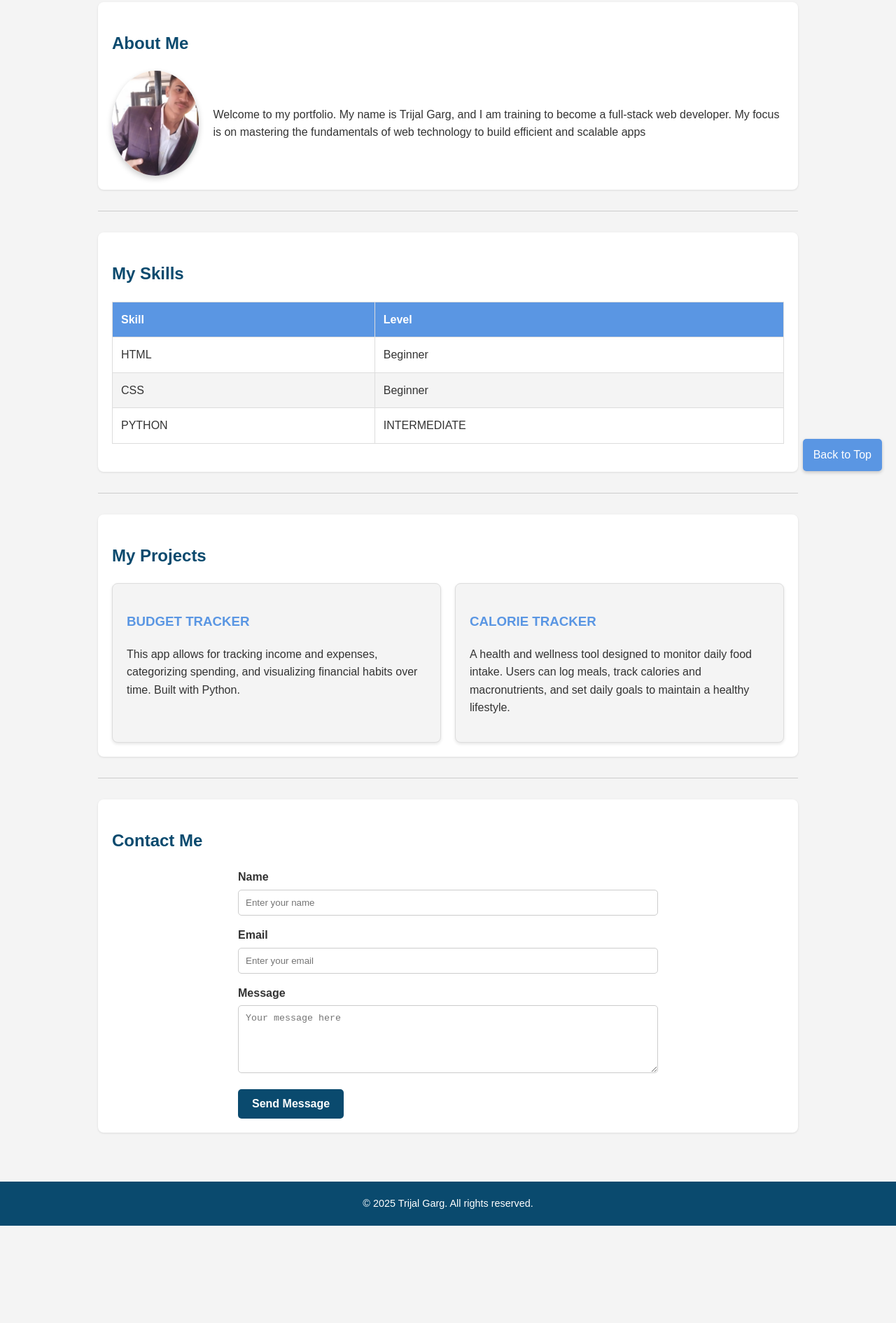
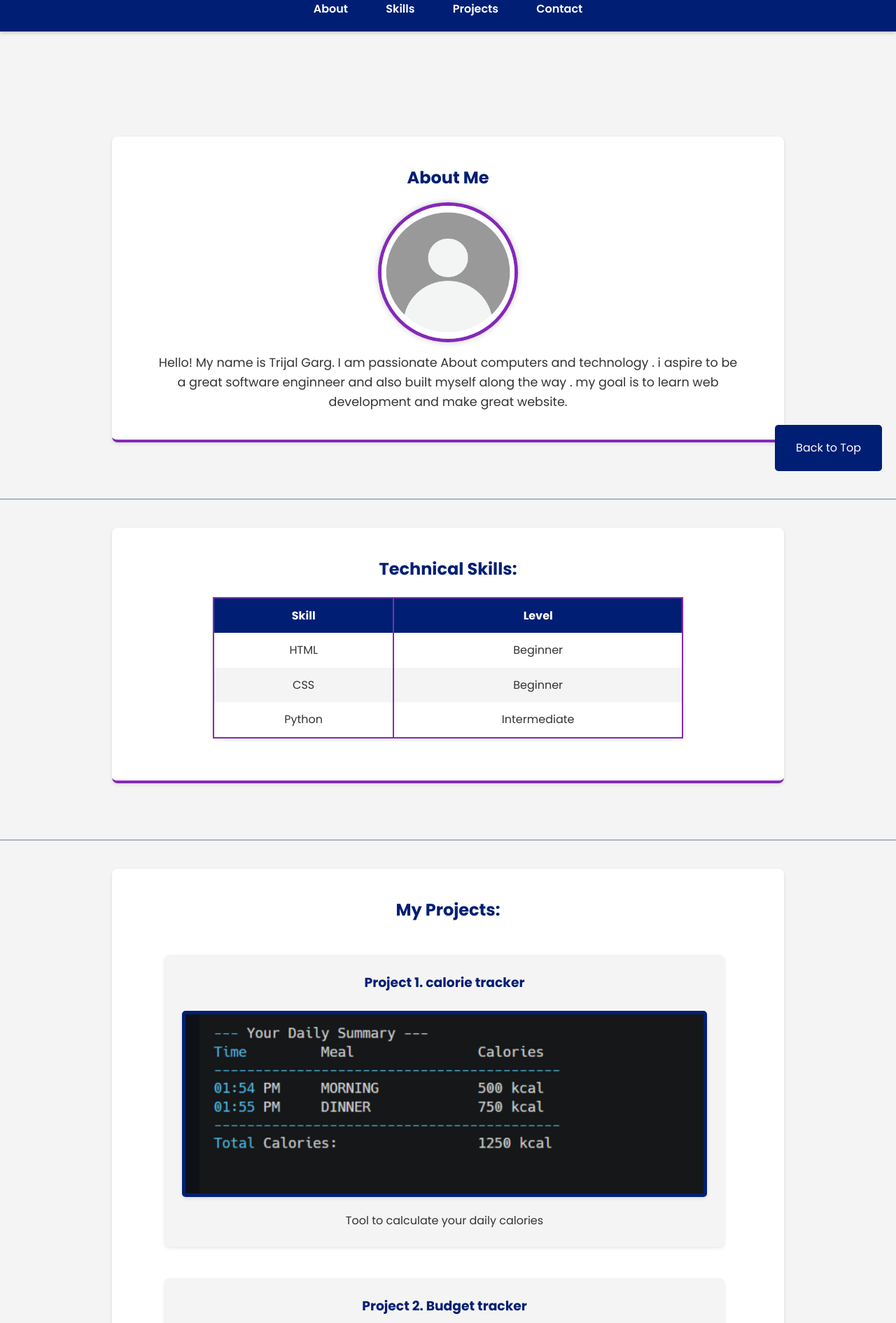
Before and after one commit to TRIJALGARG2006/WEB-DEV-1, a plain HTML site: page ASSIGNMENT 2/index.html in a window 1280 px wide. Shown: the part 107-1997 px from the top of the page at 70% size. Before the commit the page ends 1858 px from the top, so only its background shows below. Drawn offline with Linux system fonts and the light colour scheme.

Commit message:
ADDING FILES

```diff
--- a/ASSIGNMENT 2/index.html
+++ b/ASSIGNMENT 2/index.html
@@ -1,16 +1,21 @@
+<!--
+ BTech CSE Core Section - A
+ Trijal Garg
+ 2501010072
+-->
+
 <!DOCTYPE html>
 <html lang="en">
+
 <head>
     <meta charset="UTF-8">
     <meta name="viewport" content="width=device-width, initial-scale=1.0">
-    <title>My Personal Portfolio</title>
-
-
+    <title>Trijal Garg's Portfolio</title>
     <link rel="stylesheet" href="style.css">
 </head>
+
 <body>
-
-    <header id="main-header">
+    <header>
         <h1>My Portfolio</h1>
         <nav>
             <ul>
@@ -23,19 +28,16 @@
     </header>
 
     <main>
-
-
         <section id="about">
             <h2>About Me</h2>
-            <div class="about-container">
-                <img src=image1.jpg alt="TRIJAL" class="profile-pic">
-                <p>Welcome to my portfolio. My name is Trijal Garg, and I am training to become a full-stack web developer. My focus is on mastering the fundamentals of web technology to build efficient and scalable apps  </p>
-            </div>
+            <img src="img1.png" alt="Trijal Garg" />
+            <p>Hello! My name is Trijal Garg. I am passionate About computers and technology . i aspire to be a
+                great software enginneer and also built myself along the way . my goal is to learn web development and make great
+                website.</p>
         </section>
-        <hr>
-
+        <hr class="section-divider">
         <section id="skills">
-            <h2>My Skills</h2>
+            <h2>Technical Skills:</h2>
             <table class="skills-table">
                 <thead>
                     <tr>
@@ -53,56 +55,61 @@
                         <td>Beginner</td>
                     </tr>
                     <tr>
-                        <td>PYTHON</td>
-                        <td>INTERMEDIATE</td>
+                        <td>Python</td>
+                        <td>Intermediate</td>
                     </tr>
                 </tbody>
             </table>
         </section>
-        <hr>
-
+        <hr class="section-divider">
         <section id="projects">
-            <h2>My Projects</h2>
-            <div class="projects-container">
-                <div class="project-card">
-                    <h3>BUDGET TRACKER</h3>
-                    <p>This app allows for tracking income and expenses, categorizing spending, and visualizing financial habits over time. Built with Python.</p>
-                </div>
-                <div class="project-card">
-                    <h3>CALORIE TRACKER</h3>
-                    <p>A health and wellness tool designed to monitor daily food intake. Users can log meals, track calories and macronutrients, and set daily goals to maintain a healthy lifestyle.</p>
-                </div>
+            <h2>My Projects:</h2>
+            <div class="project-container">
+                <article class="project-card">
+                    <h3>Project 1. calorie tracker</h3>
+                    <img src="calorie-tracker.png" alt="calorie tracker" class="project-image" />
+                    <p>Tool to calculate your daily calories</p>
+                </article>
+                <article class="project-card">
+                    <h3>Project 2. Budget tracker</h3>
+                    <img src="Budget_tracker.png" alt="Budget tracker tool" class="project-image" />
+                    <p>Tool to calculate your daily or montly budgets</p>
+                </article>
             </div>
         </section>
-        <hr>
+    </main>
+    <hr class="section-divider">
+    <section id="contact">
+        <h2>Contact Me:</h2>
+        <form action="#" method="post">
+            <table class="contact-table">
+                <tbody>
+                    <tr>
+                        <td><label for="name">Name:</label></td>
+                        <td><input id="name" type="text" placeholder="Enter your name" required></td>
+                    </tr>
+                    <tr>
+                        <td><label for="email">Email:</label></td>
+                        <td><input id="email" type="email" placeholder="Enter your email" required></td>
+                    </tr>
+                    <tr>
+                        <td><label for="message">Message:</label></td>
+                        <td><textarea id="message" placeholder="Enter your message" required></textarea></td>
+                    </tr>
+                    <tr>
+                        <td colspan="2" class="center-cell">
+                            <button type="submit">Send</button>
+                        </td>
+                    </tr>
+                </tbody>
+            </table>
+        </form>
+    </section>
 
-        <section id="contact">
-            <h2>Contact Me</h2>
-            <form class="contact-form">
-                <div class="form-group">
-                    <label for="name">Name</label>
-                    <input type="text" id="name" name="name" placeholder="Enter your name" required>
-                </div>
-                <div class="form-group">
-                    <label for="email">Email</label>
-                    <input type="email" id="email" name="email" placeholder="Enter your email" required>
-                </div>
-                <div class="form-group">
-                    <label for="message">Message</label>
-                    <textarea id="message" name="message" rows="5" placeholder="Your message here"></textarea>
-                </div>
-                <button type="submit" class="submit-button">Send Message</button>
-            </form>
-        </section>
-
-    </main>
-
-
- <footer id="main-footer-content">
-        <p>&copy; 2025 Trijal Garg. All rights reserved.</p>
+    <footer class="site-footer">
+        <a href="#" class="back-to-top">Back to Top</a>
     </footer>
 
-    <a href="#" class="back-to-top">Back to Top</a>
+</body>
 
-</body>
 </html>
--- a/ASSIGNMENT 2/style.css
+++ b/ASSIGNMENT 2/style.css
@@ -1,232 +1,281 @@
+/* ---
+Lab 2 CSS Styling for Portfolio Project
+--- */
 
-:root {
-    --primary-color: #0a4a6e;
-    --secondary-color: #5A96E3;
-    --bg-color: #f4f4f4;
+/* --- Google Font Import & Color Theme --- */
+@import url('https://fonts.googleapis.com/css2?family=Poppins:wght@400;600;700&display=swap');
+
+html {
+    --primary-color: #001f74;
+    --secondary-color: #f4f4f4;
+    --accent-color: #8429b9;
     --text-color: #333;
-    --card-bg: #ffffff;
+    --white-color: #ffffff;
+}
+
+/* --- Global or body Styling --- */
+* {
+    box-sizing: border-box;
+    margin: 0;
+    padding: 0;
+}
+
+body {
+    font-family: 'Poppins', sans-serif;
+    line-height: 1.6;
+    background-color: var(--secondary-color);
+    color: var(--text-color);
+}
+
+h1,
+h2 {
+    color: var(--primary-color);
+    margin-bottom: 15px;
+}
+
+/* --- 3. Header & Navigation Styling --- */
+header {
+    background: var(--primary-color);
+    color: var(--white-color);
+    padding: 20px 0;
+    text-align: center;
+    position: sticky;
+    top: 0;
+    width: 100%;
+    box-shadow: 0 2px 5px rgba(0, 0, 0, 0.2);
+}
+
+header h1 {
+    color: var(--white-color);
+    margin-bottom: 10px;
+    font-size: 3rem;
+}
+
+nav ul {
+    list-style: none;
+    text-align: center;
+}
+
+nav ul li {
+    display: inline-block;
+    margin: 0 15px;
+}
+
+nav ul li a {
+    color: var(--white-color);
+    text-decoration: none;
+    font-weight: 600;
+    padding: 5px 10px;
+    border-radius: 5px;
+}
+
+nav ul li a:hover {
+    background-color: var(--accent-color);
+}
+
+/* --- Section Styling --- */
+section {
+    max-width: 960px;
+    margin: 40px auto 80px auto;
+    background: var(--white-color);
+    padding: 40px 60px;
+    margin-bottom: 80px;
+    border-radius: 8px;
+    box-shadow: 0 2px 5px rgba(0, 0, 0, 0.1);
+    border-bottom: 4px solid var(--accent-color);
+    scroll-margin-top: 200px;
+}
+
+section h2 {
+    text-align: center;
+}
+
+/* Section divide Styling */
+.section-divider {
+    border: 0;
+    height: 2px;
+    background-color: var(--primary-color);
+    opacity: 0.3;
+    margin: 40px 0;
 }
 
 
-body {
-    font-family: 'Poppins', sans-serif;
-    margin: 0;
-    padding: 0;
-    background-color: var(--bg-color);
-    color: var(--text-color);
-    line-height: 1.6;
-    padding-top: 70px;
-    font-family: 'Poppins', sans-serif;
+/* About Me Section */
+#about {
+    margin-top: 150px;
 }
 
-html {
-    scroll-behavior: smooth;
+#about img {
+    display: block;
+    margin: 0 auto 15px;
+    border-radius: 50%;
+    box-shadow: 0 0 10px rgba(0, 0, 0, 0.2);
+    border: 5px solid var(--accent-color);
+    width: 200px;
+    height: 200px;
 }
 
-
-#main-header {
-    background-color: var(--primary-color);
-    color: white;
-    padding: 10px 30px;
-
-    position: fixed;
-    top: 0;
-    width: 100%;
-
-
-    display: flex;
-    justify-content: space-between;
-    align-items: center;
-    box-shadow: 0 2px 5px rgba(0,0,0,0.2);
-    z-index: 100;
+#about p {
+    text-align: center;
+    font-size: 1.1rem;
 }
 
-#main-header h1 {
-    margin: 0;
-    font-size: 1.8rem;
+/* --- Projects Section Styling --- */
+.project-container {
+    text-align: center;
+    margin-top: 20px;
 }
 
-#main-header nav ul {
-    margin: 0;
-    padding: 0;
-    list-style: none;
-    display: flex;
+.project-card {
+    display: block;
+    width: 800px;
+    margin: 45px 15px auto;
+    text-align: center;
+    background: var(--secondary-color);
+    border-radius: 8px;
+    padding: 25px;
+    box-shadow: 0 2px 5px rgba(0, 0, 0, 0.1);
 }
 
-#main-header nav li {
-    margin-left: 20px;
+.project-card:hover {
+    box-shadow: 0 4px 10px rgba(0, 0, 0, 0.15);
 }
 
-#main-header nav a {
-    color: white;
-    text-decoration: none;
-    font-size: 1rem;
-    padding: 5px 10px;
-    border-radius: 5px;
-    transition: background-color 0.3s;
+.project-card h3 {
+    color: var(--primary-color);
+    margin-bottom: 10px;
 }
 
+/* Project Image Styling */
+.project-image {
+    border: 5px solid var(--primary-color);
+    max-width: 100%;
+    height: auto;
+    border-radius: 5px;
+    margin-top: 15px;
+    margin-bottom: 15px;
+    box-shadow: 0 2px 5px rgba(0, 0, 0, 0.1);
+}
 
-#main-header nav a:hover {
+.project-card p {
+    font-size: 1rem;
+    line-height: 1.5;
+}
+
+/* Skills Table Styling */
+
+/* --- Skills Table Styling with Column Borders --- */
+.skills-table {
+    width: 80%;
+    margin: 20px auto;
+    border-collapse: collapse;
+    border: 2px solid var(--accent-color);
+    border-radius: 8px;
+    box-shadow: 0 2px 5px rgba(0, 0, 0, 0.1);
+}
+
+.skills-table th,
+.skills-table td {
+    padding: 12px;
+    text-align: center;
+    border-right: 2px solid var(--accent-color);
+}
+
+/* Remove the last column divider */
+.skills-table th:last-child,
+.skills-table td:last-child {
+    border-right: none;
+}
+
+.skills-table th {
+    background-color: var(--primary-color);
+    color: var(--white-color);
+    font-weight: bold;
+}
+
+.skills-table tbody tr:nth-child(even) {
     background-color: var(--secondary-color);
 }
 
-
-main {
-    max-width: 1000px;
-    margin: 20px auto;
-    padding: 20px;
+/* --- 6. Contact Form & Button Styling --- */
+#contact {
+    max-width: 600px;
 }
 
-section {
-    padding: 20px;
-    margin-bottom: 20px;
-    background-color: var(--card-bg);
+/* --- Contact Table Styling with Border --- */
+.contact-table {
+    width: 100%;
+
+    background-color: var(--white-color);
+    margin: 0 auto;
+    border: 2px solid var(--accent-color);
     border-radius: 8px;
-    box-shadow: 0 1px 3px rgba(0,0,0,0.1);
+    box-shadow: 0 2px 5px rgba(0, 0, 0, 0.1);
 }
 
-section h2 {
-    color: var(--primary-color);
-    margin-bottom: 20px;
+.contact-table td {
+    padding: 12px 15px;
+    vertical-align: top;
+    font-size: 1rem;
+    border-bottom: 1px solid #ddd;
 }
 
-
-.about-container {
-    display: flex;
-    align-items: center;
-    gap: 20px;
+.contact-table label {
+    font-weight: 600;
+    display: inline-block;
 }
 
-.profile-pic {
-    border-radius: 50%;
-    width: 150px;
-    height: 150px;
-    object-fit: cover;
-    box-shadow: 0 4px 8px rgba(0,0,0,0.2);
-}
-
-
-.skills-table {
-    width: 100%;
-    margin: 20px 0;
-    border-collapse: collapse;
-}
-
-.skills-table th, .skills-table td {
-    border: 1px solid #ddd;
-    padding: 12px;
-    text-align: left;
-}
-
-.skills-table th {
-    background-color: var(--secondary-color);
-    color: white;
-    font-weight: 600;
-}
-
-
-.skills-table tbody tr:nth-child(even) {
-    background-color: var(--bg-color);
-}
-
-
-.projects-container {
-    display: flex;
-    justify-content: space-around;
-    gap: 20px;
-}
-
-.project-card {
-    background-color: var(--bg-color);
-    border: 1px solid #ddd;
-    padding: 20px;
-    border-radius: 8px;
-    width: 45%;
-    box-shadow: 0 2px 4px rgba(0,0,0,0.1);
-}
-
-.project-card h3 {
-    color: var(--secondary-color);
-}
-
-.contact-form {
-    max-width: 600px;
-    margin: 0 auto;
-}
-
-.form-group {
-    margin-bottom: 15px;
-}
-
-.form-group label {
-    display: block;
-    margin-bottom: 5px;
-    font-weight: 600;
-}
-
-.form-group input,
-.form-group textarea {
+.contact-table input[type="text"],
+.contact-table input[type="email"],
+.contact-table textarea {
     width: 100%;
     padding: 10px;
     border: 1px solid #ccc;
     border-radius: 5px;
-    box-sizing: border-box;
+    font-family: 'Poppins', sans-serif;
+    font-size: 1rem;
+    resize: vertical;
 }
 
+.contact-table .center-cell {
+    text-align: center;
+    padding-top: 15px;
+}
 
-.submit-button {
+/* Button Styling */
+button[type="submit"] {
+    display: inline-block;
     background-color: var(--primary-color);
-    color: white;
+    color: var(--white-color);
     padding: 12px 20px;
     border: none;
     border-radius: 5px;
     cursor: pointer;
-    font-size: 1rem;
+    font-size: 16px;
     font-weight: 600;
-    transition: background-color 0.3s;
 }
 
-.submit-button:hover {
-    background-color: var(--secondary-color);
+button[type="submit"]:hover {
+    background-color: #9029b9;
 }
 
-
-hr {
-    border: 0;
-    height: 1px;
-    background: #ccc;
-    margin: 30px 0;
+/* --- 7. Footer & Back-to-Top Button --- */
+.site-footer {
+    text-align: center;
+    padding: 40px 20px 80px 20px;
 }
-
 
 .back-to-top {
     position: fixed;
     bottom: 20px;
     right: 20px;
-    background-color: var(--secondary-color);
-    color: white;
-    padding: 10px 15px;
+    background-color: var(--primary-color);
+    color: var(--white-color);
+    padding: 20px 30px;
     text-decoration: none;
     border-radius: 5px;
-    box-shadow: 0 2px 5px rgba(0,0,0,0.2);
-    display: block;
-}
-
-
-#main-footer-content {
-    text-align: center;
-    padding: 20px;
-    background-color: var(--primary-color);
-    color: white;
-    margin-top: 30px;
-}
-
-#main-footer-content p {
-    margin: 0;
-    font-size: 0.9rem;
 }
 
 .back-to-top:hover {
-    background-color: var(--primary-color);
+    background-color: #9029b9;
 }
```
Also changed, not shown: ASSIGNMENT 2/Budget_tracker.png (added), ASSIGNMENT 2/calorie-tracker.png (added), ASSIGNMENT 2/img1.png (added).
